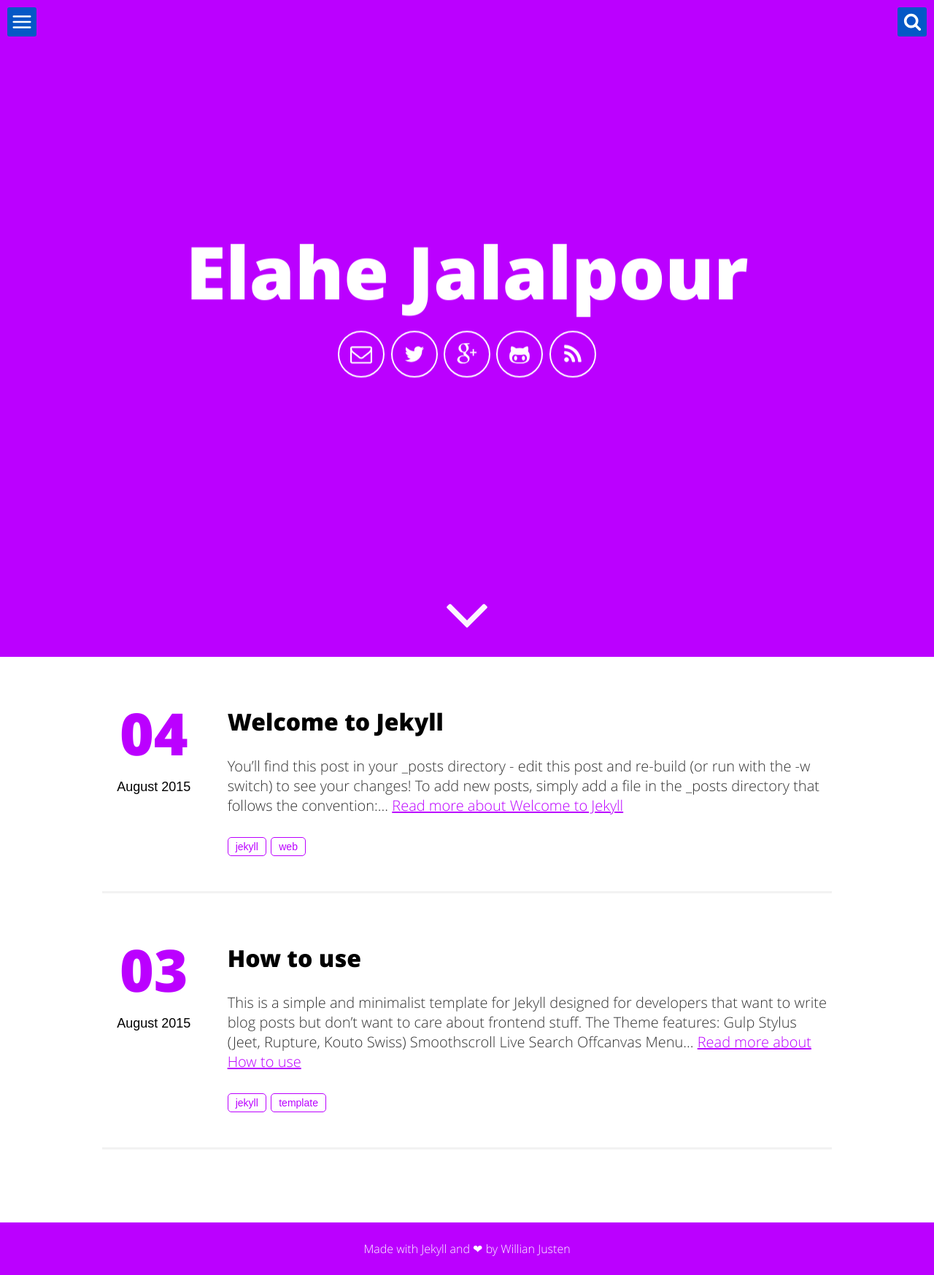
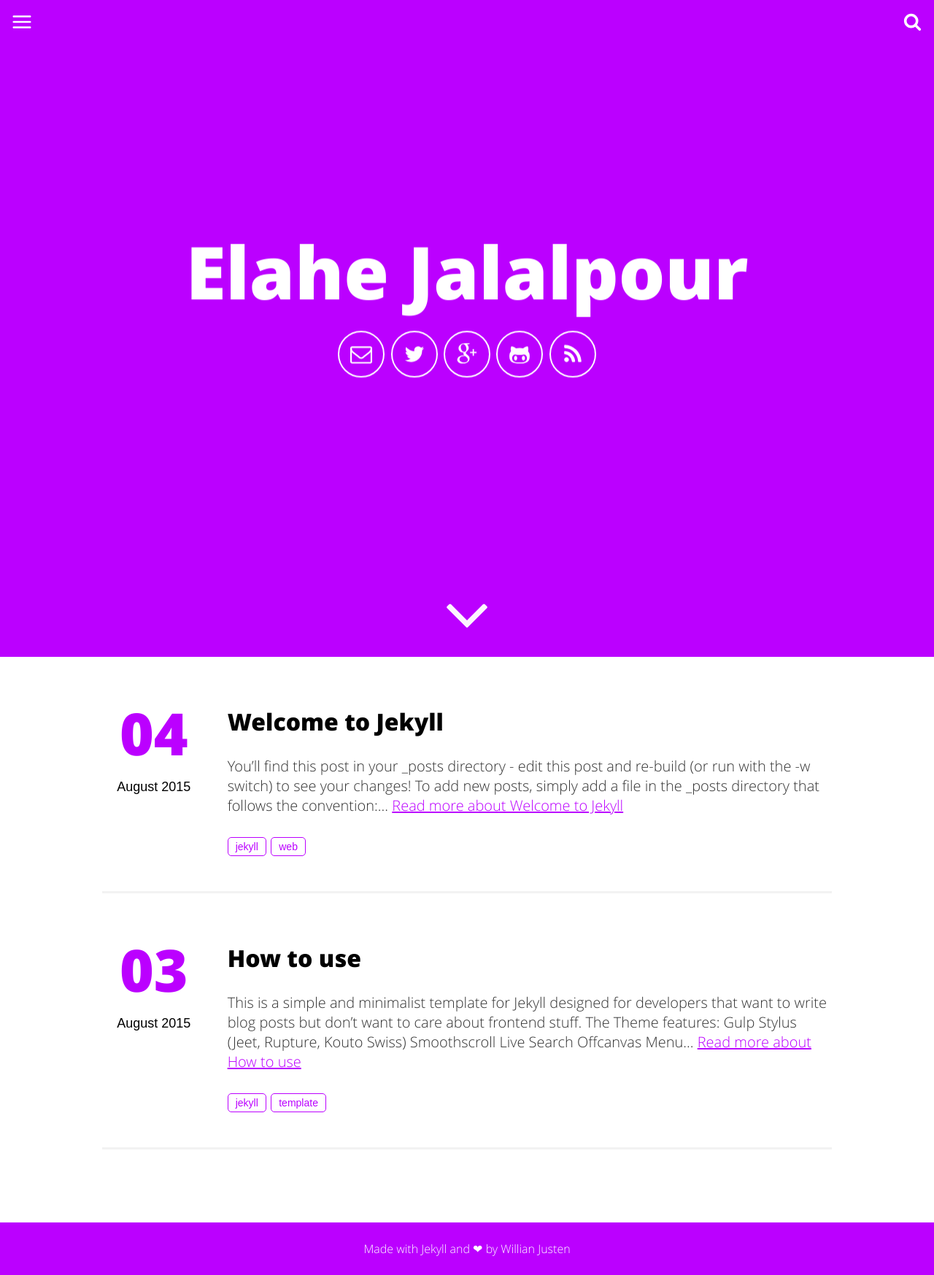
Before and after one commit to eljalalpour/elahejalalpour.github.io, a Jekyll site: the page built from index.html, in a window 1280 px wide. Shown: the whole page at 73% size. Built offline with Jekyll 4.4.1, drawn with Linux system fonts in a browser that asks for light colours.

Commit message:
Personalizing part #6.

```diff
--- a/_config.yml
+++ b/_config.yml
@@ -5,7 +5,7 @@
 
 # User settings
 username: Elahe Jalalpour
-user_description:
+user_description: Senior Undergraduate Student at Amirkabir University of Technology
 user_title:
 email: el.jalalpour@gmail.com
 twitter_username: elahejalalpoor
--- a/assets/css/main.css
+++ b/assets/css/main.css
@@ -335,7 +335,7 @@
 
 .dosearch {
     right: 10px;
-    background: #0558c6;
+    background: #BB00FF;
     border-radius: .1875rem;
     padding: .125rem .1875rem
 }
@@ -344,7 +344,7 @@
     cursor: pointer;
     padding: .3125rem;
     border-radius: .1875rem;
-    background: #0558c6;
+    background: #BB00FF;
     width: 2.5rem;
     height: 2.5rem;
     fill: #fff
```
